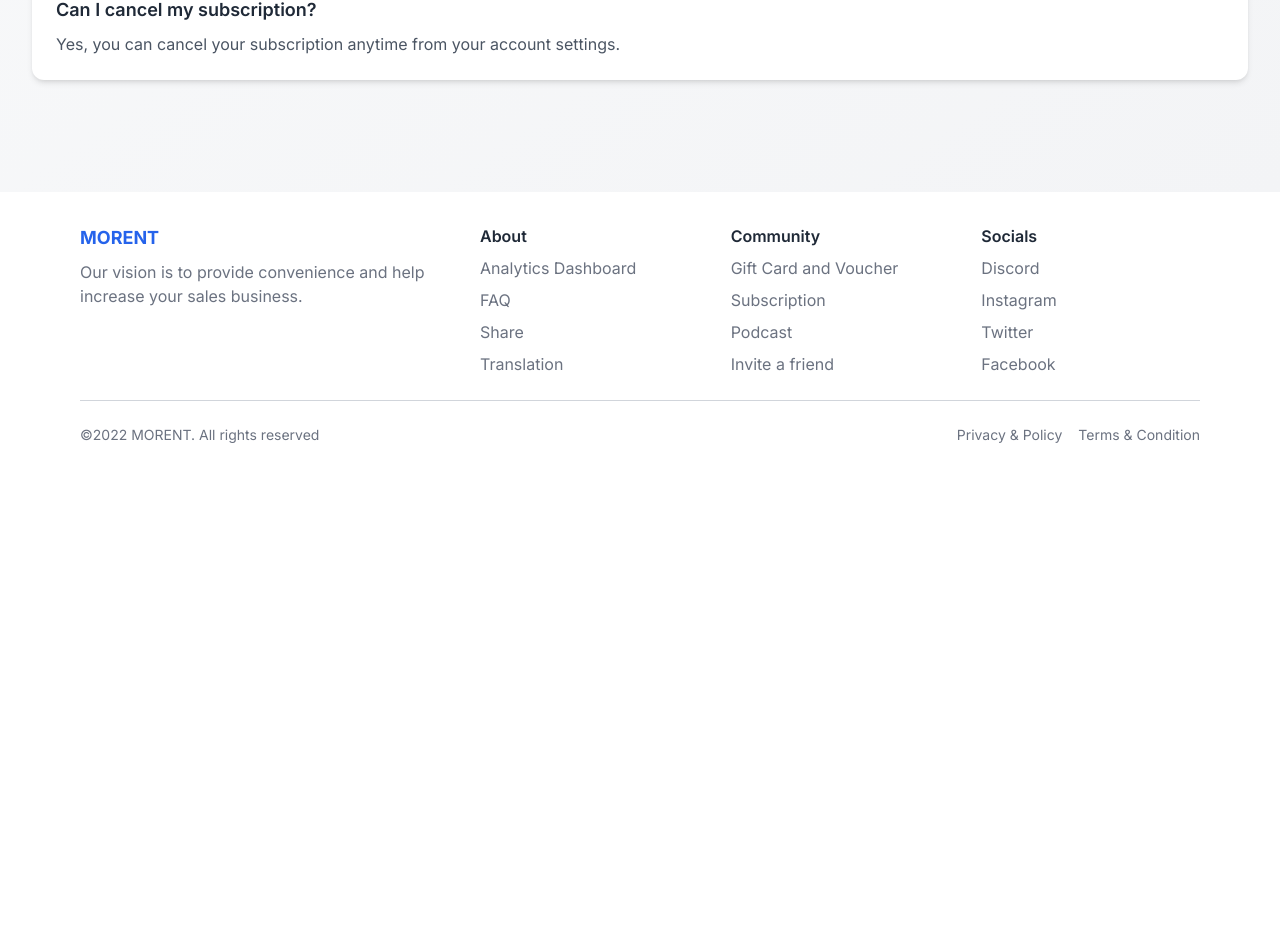
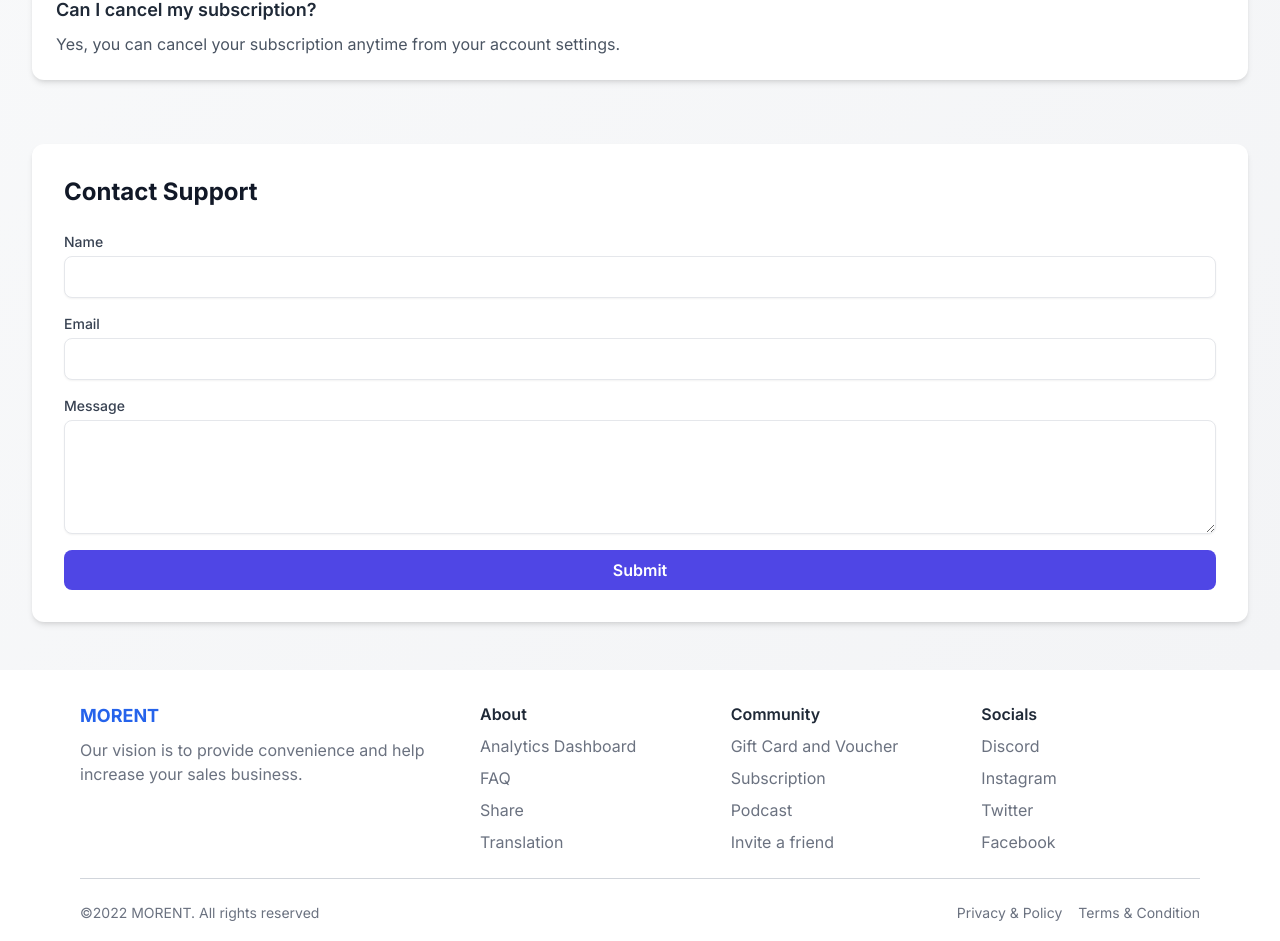
Before and after one commit to alishbaabid56/Rental-E-commerce_Hacakthon, a Next.js app: page /faq in a window 1280 px wide. Shown: the part 814-1755 px from the top of the page. Before the commit the page ends 1291 px from the top, so only its background shows below. Built offline with nearby package versions, Linux system fonts and the light colour scheme.

Commit message:
Update page.tsx

```diff
--- a/src/app/faq/page.tsx
+++ b/src/app/faq/page.tsx
@@ -83,12 +83,63 @@ export default function FAQHelpCenter() {
                 </div>
               ))
             ) : (
-              <p className="text-gray-500 text-center">No results found for "{searchQuery}".</p>
+              <p className="text-gray-500 text-center">No results found for &quot;{searchQuery}&quot;.</p>
             )}
           </div>
         </div>
 
-
+        {/* Contact Form */}
+        <div className="bg-white p-6 sm:p-8 rounded-xl shadow-md">
+          <h2 className="text-2xl font-bold text-gray-900 mb-6">Contact Support</h2>
+          <form onSubmit={handleFormSubmit}>
+            <div className="space-y-4">
+              <div>
+                <label htmlFor="name" className="block text-sm font-medium text-gray-700">Name</label>
+                <input
+                  type="text"
+                  id="name"
+                  className="mt-1 block w-full px-4 py-2 border border-gray-200 rounded-lg shadow-sm focus:outline-none focus:ring-2 focus:ring-indigo-500 focus:border-transparent"
+                  value={formData.name}
+                  onChange={(e) => setFormData({ ...formData, name: e.target.value })}
+                  required
+                />
+              </div>
+              <div>
+                <label htmlFor="email" className="block text-sm font-medium text-gray-700">Email</label>
+                <input
+                  type="email"
+                  id="email"
+                  className="mt-1 block w-full px-4 py-2 border border-gray-200 rounded-lg shadow-sm focus:outline-none focus:ring-2 focus:ring-indigo-500 focus:border-transparent"
+                  value={formData.email}
+                  onChange={(e) => setFormData({ ...formData, email: e.target.value })}
+                  required
+                />
+              </div>
+              <div>
+                <label htmlFor="message" className="block text-sm font-medium text-gray-700">Message</label>
+                <textarea
+                  id="message"
+                  rows={4}
+                  className="mt-1 block w-full px-4 py-2 border border-gray-200 rounded-lg shadow-sm focus:outline-none focus:ring-2 focus:ring-indigo-500 focus:border-transparent"
+                  value={formData.message}
+                  onChange={(e) => setFormData({ ...formData, message: e.target.value })}
+                  required
+                />
+              </div>
+              <div>
+                <button
+                  type="submit"
+                  className="w-full bg-indigo-600 text-white px-4 py-2 rounded-lg font-semibold hover:bg-indigo-700 transition-colors"
+                >
+                  Submit
+                </button>
+              </div>
+            </div>
+          </form>
+          {submitted && (
+            <p className="mt-4 text-green-600 text-center">Your message has been sent successfully!</p>
+          )}
+        </div>
       </div>
     </div>
   );
```
